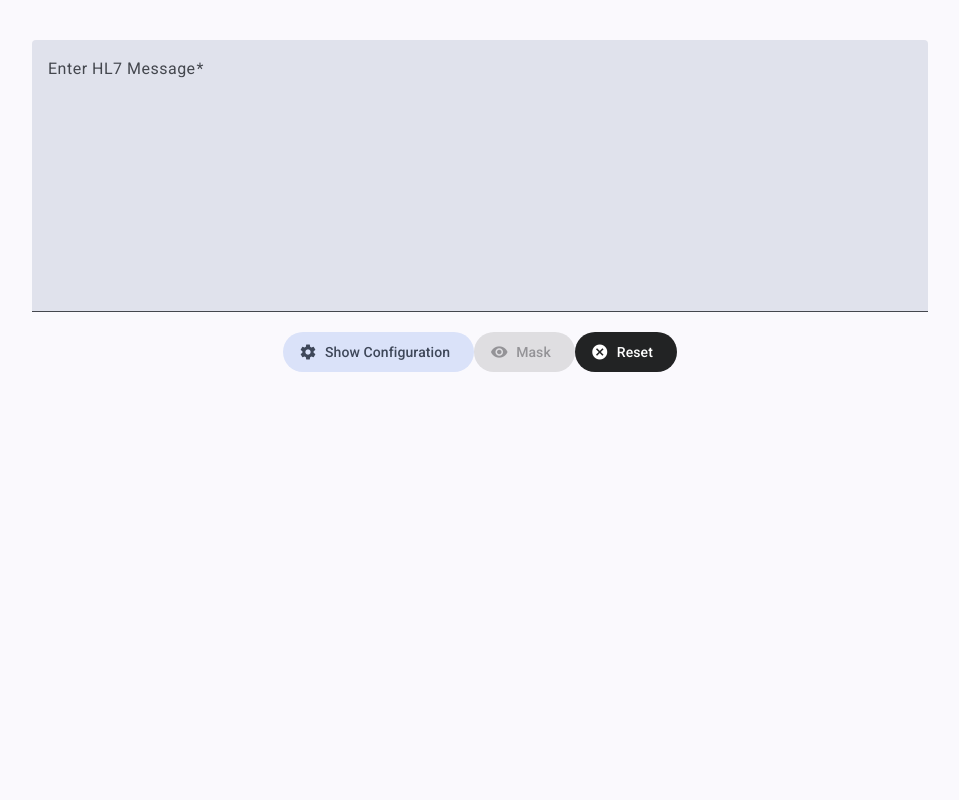
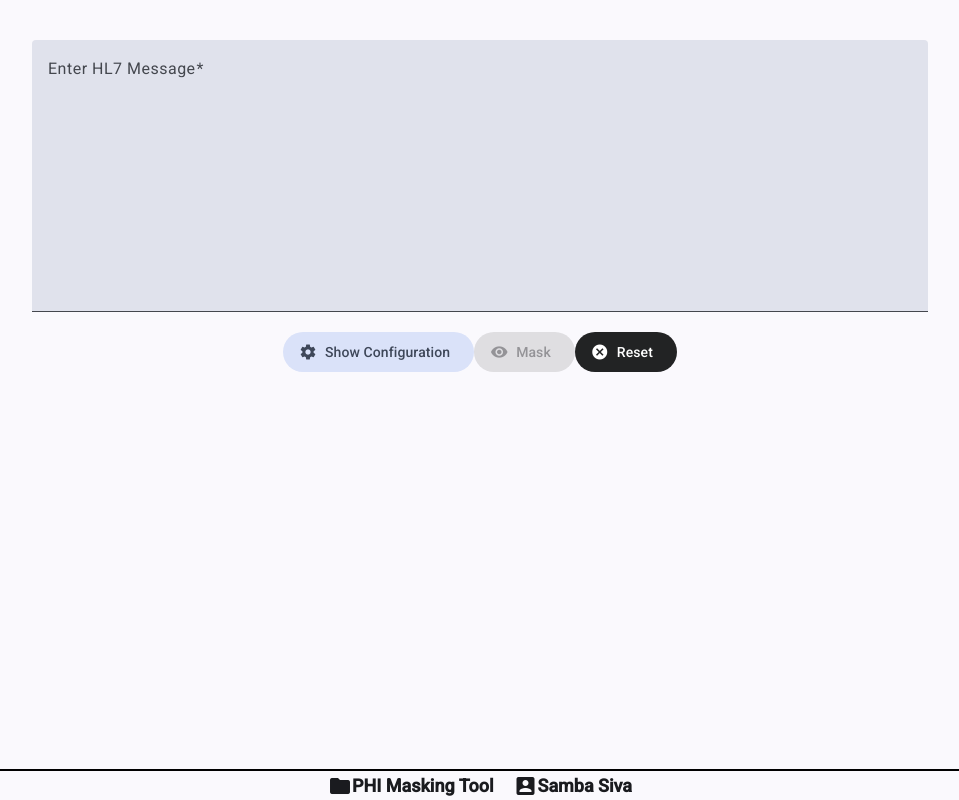
Before and after one commit to sambasiva2k2/hl7-phi-masking-tool, an Angular app: page / in a window 1280 px wide. Shown: the whole page, without its empty margins (160-1119 px from the left). Built offline with nearby package versions, Linux system fonts and the light colour scheme.

Commit message:
Added footer

```diff
--- a/src/app/app.html
+++ b/src/app/app.html
@@ -3,3 +3,30 @@
     <router-outlet></router-outlet>
   </div>
 </div>
+<div class="absolute bottom-0 w-[100%]">
+  <mat-divider class="my-custom-theme"></mat-divider>
+  <div class="flex flex-row justify-center items-center">
+    <div class="pr-[20px]">
+      <p class="text-lg align-middle">
+        <mat-icon class="align-middle">folder_code</mat-icon>
+        <a
+          class="text-lg font-bold align-middle"
+          href="https://github.com/sambasiva2k2/hl7-phi-masking-tool"
+          target="_blank"
+          >PHI Masking Tool</a
+        >
+      </p>
+    </div>
+    <div>
+      <p class="text-lg align-middle">
+        <mat-icon class="align-middle">account_box</mat-icon>
+        <a
+          class="text-lg font-bold align-middle"
+          href="https://www.linkedin.com/in/samba-siva-kalyan-prasad-72b43b23a/"
+          target="_blank"
+          >Samba Siva</a
+        >
+      </p>
+    </div>
+  </div>
+</div>
--- a/src/app/app.ts
+++ b/src/app/app.ts
@@ -2,11 +2,12 @@ import { Component, signal } from '@angular/core';
 import {MatGridListModule} from '@angular/material/grid-list';
 import { RouterOutlet } from '@angular/router';
 import {MatDividerModule} from '@angular/material/divider';
+import { MatIconModule } from '@angular/material/icon';
 
 
 @Component({
   selector: 'app-root',
-  imports: [RouterOutlet, MatGridListModule, MatDividerModule],
+  imports: [RouterOutlet, MatGridListModule, MatDividerModule, MatIconModule],
   templateUrl: './app.html',
   styleUrl: './app.css'
 })
--- a/src/custom-theme.scss
+++ b/src/custom-theme.scss
@@ -41,4 +41,9 @@ body {
  @include mat.button-overrides((
     tonal-container-shape: 0px,
   ));
+
+  @include mat.divider-overrides((
+    color: black,
+    width: 2px
+  ));
 }
```
Also changed, not shown: 5 other files (tests, documents, lock files or other folders).
